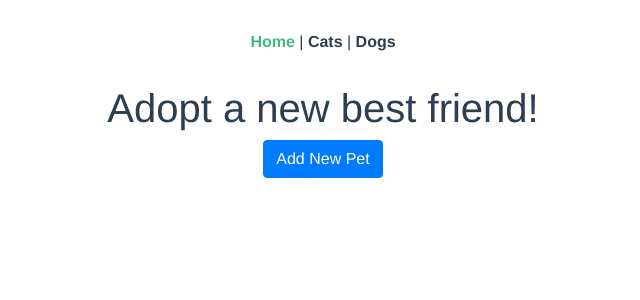
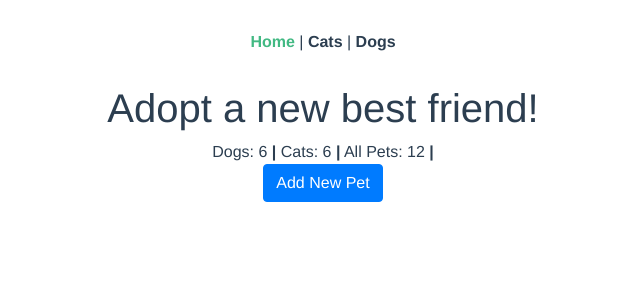
Before and after one commit to davieu/vue-adopt-pets, a Vue app: page / in a window 1280 px wide. Shown: the top 300 px of the page, without its empty margins (317-957 px from the left). Built offline with nearby package versions, Linux system fonts and the light colour scheme.

Commit message:
has a getters for vues that get all pets and cats or dogs total

```diff
--- a/src/data/cats.js
+++ b/src/data/cats.js
@@ -2,6 +2,7 @@ export default [
   {
     name: 'Benny',
     breed: 'tabby',
+    species: 'cat',
     gender: 'male',
     age: 3,
     color: 'orange',
@@ -12,6 +13,7 @@ export default [
   {
     name: 'Dukie',
     breed: 'tabby',
+    species: 'cat',
     gender: 'male',
     age: 8,
     color: 'orange/white',
@@ -22,6 +24,7 @@ export default [
   {
     name: 'Lucia',
     breed: 'tuxedo',
+    species: 'cat',
     gender: 'female',
     age: 9,
     color: 'white/black',
@@ -32,6 +35,7 @@ export default [
   {
     name: 'Dana',
     breed: 'exotic',
+    species: 'cat',
     gender: 'female',
     age: 12,
     color: 'black',
@@ -42,6 +46,7 @@ export default [
   {
     name: 'Punker',
     breed: 'tebby',
+    species: 'cat',
     gender: 'male',
     age: 1,
     color: 'orange',
@@ -52,6 +57,7 @@ export default [
   {
     name: 'Banter',
     breed: 'exotic',
+    species: 'cat',
     gender: 'male',
     age: 8,
     color: 'tan',
--- a/src/data/dogs.js
+++ b/src/data/dogs.js
@@ -2,6 +2,7 @@ export default [
   {
     name: 'Benji',
     breed: 'dachshund',
+    species: 'dog',
     gender: 'male',
     age: 4,
     color: 'black/brown',
@@ -12,6 +13,7 @@ export default [
   {
     name: 'Duke',
     breed: 'Labrador',
+    species: 'dog',
     gender: 'Male',
     age: 6,
     color: 'brown',
@@ -22,6 +24,7 @@ export default [
   {
     name: 'Lucy',
     breed: 'chi-weenie',
+    species: 'dog',
     gender: 'female',
     age: 7,
     color: 'white',
@@ -32,6 +35,7 @@ export default [
   {
     name: 'Daisy',
     breed: 'poodle',
+    species: 'dog',
     gender: 'female',
     age: 10,
     color: 'black',
@@ -42,6 +46,7 @@ export default [
   {
     name: 'Hunk',
     breed: 'afghan hound',
+    species: 'dog',
     gender: 'male',
     age: 3,
     color: 'brown',
@@ -52,6 +57,7 @@ export default [
   {
     name: 'Banjo',
     breed: 'dachshund',
+    species: 'dog',
     gender: 'male',
     age: 11,
     color: 'tan',
--- /dev/null
+++ b/src/store/getters.js
@@ -0,0 +1,15 @@
+export default {
+  animalsCount: (state) => {
+    return state.cats.length + state.dogs.length
+  },
+  getAllCats: (state) => {
+    return state.pets.filter((pet) => {
+      return pet.species === 'cat'
+    })
+  },
+  getAllDogs: (state) => {
+    return state.pets.filter((pet) => {
+      return pet.species === 'dog'
+    })
+  }
+}
--- a/src/store/index.js
+++ b/src/store/index.js
@@ -4,11 +4,13 @@ import Vuex from 'vuex'
 import state from './state'
 import actions from './actions'
 import mutations from './mutations'
+import getters from './getters'
 
 Vue.use(Vuex)
 
 export default new Vuex.Store({
   state,
   mutations,
-  actions
+  actions,
+  getters
 })
--- a/src/store/mutations.js
+++ b/src/store/mutations.js
@@ -1,5 +1,12 @@
 export default {
   appendPet: (state, { species, pet}) => {
+    //appends to the pets state which is all animals
+    if (species === 'cats') {
+      state.pets.splice(state[species].length, 0, pet)
+    } else if (species === 'dogs') {
+      state.pets.push(pet)
+    }
+    //appends it to the species specific in state
     state[species].push(pet)
   }
 }
--- a/src/store/state.js
+++ b/src/store/state.js
@@ -3,5 +3,6 @@ import dogs from '../data/dogs'
 
 export default {
   cats,
-  dogs
+  dogs,
+  pets: [...cats, ...dogs]
 }
--- a/src/views/Home.vue
+++ b/src/views/Home.vue
@@ -1,6 +1,10 @@
 <template>
   <div class="home">
     <h1>Adopt a new best friend!</h1>
+    Dogs: {{ getAllDogs.length }}  <b>|</b>
+    Cats: {{ getAllCats.length }}  <b>|</b>
+    All Pets: {{ animalsCount }}  <b>|</b>
+    <br />
     <button @click="togglePetForm" class="btn btn-primary">Add New Pet</button>
 
     <b-form @submit.prevent="handleSubmit" v-if="showPetForm">
@@ -41,7 +45,7 @@
 </template>
 
 <script>
-import { mapActions } from 'vuex'
+import { mapActions, mapGetters } from 'vuex'
 
 export default {
   name: 'home',
@@ -54,6 +58,13 @@ export default {
         species: null
       }
     }
+  },
+  computed: {
+    ...mapGetters([
+      'animalsCount',
+      'getAllCats',
+      'getAllDogs'
+    ])
   },
   methods: {
     ...mapActions([
@@ -68,10 +79,17 @@ export default {
         species: species.toLowerCase(),
         pet: {
           name,
-          age
+          age,
+          species: species.toLowerCase().substring(0,3)
         }
       }
       this.addPet(payload)
+      // reset form after submit
+      this.formData = {
+        name: '',
+        age: 0,
+        species: null
+      }
     }
   }
 }
```
